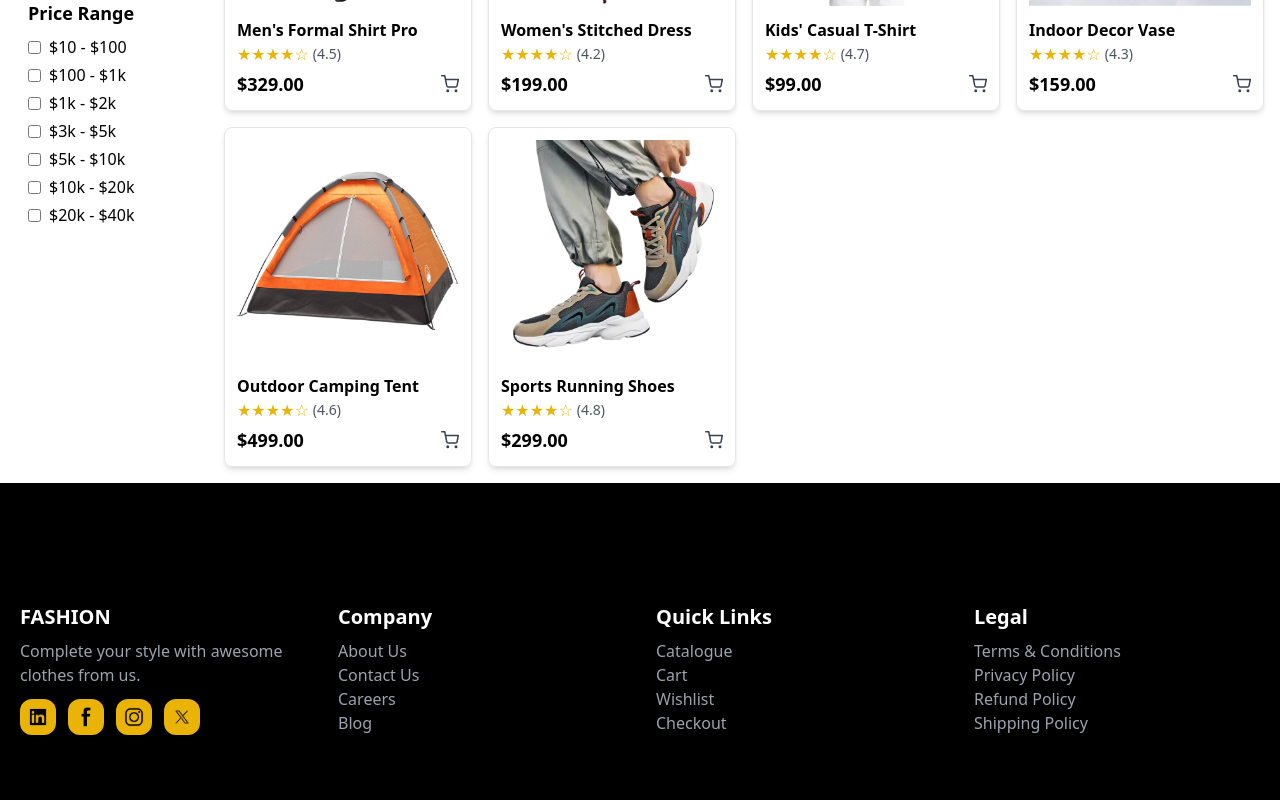
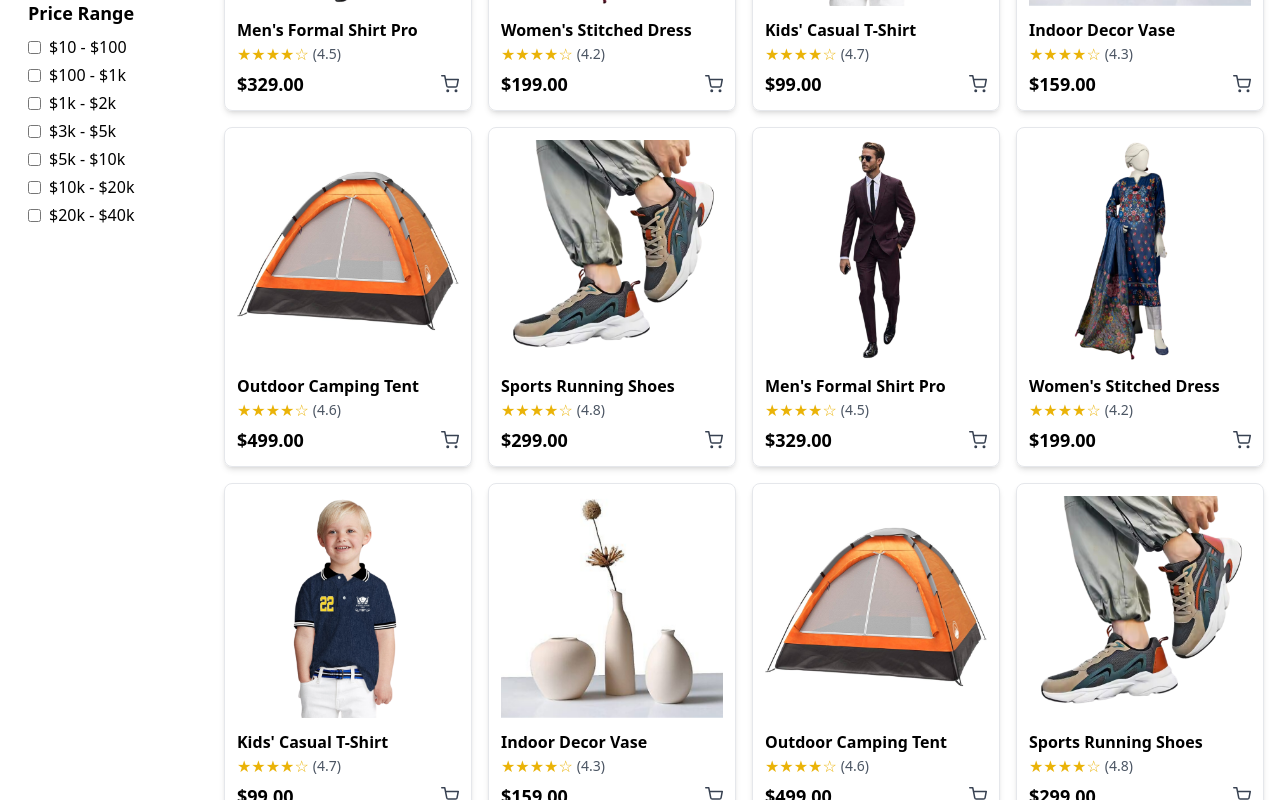
Before and after one commit to MYousuf-Codes/full-stack-nextjs-ecommerce, a Next.js app: page /catalogue in a window 1280 px wide. Shown: the part 340-1140 px from the top of the page. Built offline with nearby package versions, Linux system fonts and the light colour scheme.

Commit message:
Update catalogueProducts.ts

```diff
--- a/src/Data/catalogueProducts.ts
+++ b/src/Data/catalogueProducts.ts
@@ -122,4 +122,242 @@ export const products: Product[] = [
     reviewsCount: 1234,
     tags: ["sportswear", "shoes", "running"],
   },
+  {
+    slug: "mens-formal-shirt-pro",
+    name: "Men's Formal Shirt Pro",
+    description: "Elegant formal shirts crafted for office wear and formal gatherings.",
+    price: 329.0,
+    discountPrice: 279.0,
+    availability: true,
+    images: [
+      { src: "/catalogue/1.png", width: 200, height: 300, alt: "Men's Formal Shirt Pro - Front View" },
+      { src: "/catalogue/2.png", width: 200, height: 300, alt: "Men's Formal Shirt Pro - Side View" },
+      { src: "/catalogue/3.png", width: 200, height: 300, alt: "Men's Formal Shirt Pro - Back View" },
+    ],
+    category: "Mens",
+    rating: 4.5,
+    reviewsCount: 1470,
+    tags: ["formal", "office wear", "menswear"],
+  },
+  {
+    slug: "womens-stitched-dress-x1",
+    name: "Women's Stitched Dress",
+    description: "Beautifully stitched dresses designed for comfort and style.",
+    price: 199.0,
+    discountPrice: 169.0,
+    availability: false,
+    images: [
+      { src: "/catalogue/4.png", width: 200, height: 300, alt: "Women's Stitched Dress - Front View" },
+      { src: "/catalogue/5.png", width: 200, height: 300, alt: "Women's Stitched Dress - Side View" },
+      { src: "/catalogue/6.png", width: 200, height: 300, alt: "Women's Stitched Dress - Back View" },
+    ],
+    category: "Womens",
+    rating: 4.2,
+    reviewsCount: 1123,
+    tags: ["dresses", "womenswear", "stitched"],
+  },
+  {
+    slug: "kids-casual-t-shirt",
+    name: "Kids' Casual T-Shirt",
+    description: "Bright and colorful T-shirts perfect for daily wear.",
+    price: 99.0,
+    discountPrice: 79.0,
+    availability: true,
+    images: [
+      { src: "/catalogue/7.png", width: 200, height: 300, alt: "Kids' Casual T-Shirt - Front View" },
+      { src: "/catalogue/8.png", width: 200, height: 300, alt: "Kids' Casual T-Shirt - Side View" },
+      { src: "/catalogue/9.png", width: 200, height: 300, alt: "Kids' Casual T-Shirt - Back View" },
+    ],
+    category: "Kids",
+    rating: 4.7,
+    reviewsCount: 920,
+    tags: ["kids", "t-shirt", "casual wear"],
+  },
+  {
+    slug: "indoor-decor-vase",
+    name: "Indoor Decor Vase",
+    description: "Stylish vases to enhance your indoor spaces.",
+    price: 159.0,
+    discountPrice: 139.0,
+    availability: true,
+    images: [
+      { src: "/catalogue/10.png", width: 200, height: 300, alt: "Indoor Decor Vase - Ceramic Finish" },
+      { src: "/catalogue/11.png", width: 200, height: 300, alt: "Indoor Decor Vase - Modern Design" },
+      { src: "/catalogue/12.png", width: 200, height: 300, alt: "Indoor Decor Vase - Stylish Look" },
+    ],
+    category: "Indoor",
+    rating: 4.3,
+    reviewsCount: 670,
+    tags: ["vase", "decor", "indoor"],
+  },
+  {
+    slug: "outdoor-camping-tent",
+    name: "Outdoor Camping Tent",
+    description: "Durable and spacious tents for all your outdoor adventures.",
+    price: 499.0,
+    discountPrice: 459.0,
+    availability: true,
+    images: [
+      { src: "/catalogue/13.png", width: 200, height: 300, alt: "Outdoor Camping Tent - Full View" },
+      { src: "/catalogue/14.png", width: 200, height: 300, alt: "Outdoor Camping Tent - Packed View" },
+      { src: "/catalogue/15.png", width: 200, height: 300, alt: "Outdoor Camping Tent - Setup View" },
+    ],
+    category: "Outdoor",
+    rating: 4.6,
+    reviewsCount: 820,
+    tags: ["camping", "tent", "outdoor gear"],
+  },
+  {
+    slug: "sports-running-shoes",
+    name: "Sports Running Shoes",
+    description: "High-performance running shoes for athletes.",
+    price: 299.0,
+    discountPrice: 249.0,
+    availability: true,
+    images: [
+      { src: "/catalogue/16.png", width: 200, height: 300, alt: "Sports Running Shoes - Black Edition" },
+      { src: "/catalogue/17.png", width: 200, height: 300, alt: "Sports Running Shoes - Blue Edition" },
+      { src: "/catalogue/18.png", width: 200, height: 300, alt: "Sports Running Shoes - White Edition" },
+    ],
+    category: "Sports",
+    rating: 4.8,
+    reviewsCount: 1234,
+    tags: ["sportswear", "shoes", "running"],
+  },
+  {
+    slug: "mens-formal-shirt-pro",
+    name: "Men's Formal Shirt Pro",
+    description: "Elegant formal shirts crafted for office wear and formal gatherings.",
+    price: 329.0,
+    discountPrice: 279.0,
+    availability: true,
+    images: [
+      { src: "/catalogue/1.png", width: 200, height: 300, alt: "Men's Formal Shirt Pro - Front View" },
+      { src: "/catalogue/2.png", width: 200, height: 300, alt: "Men's Formal Shirt Pro - Side View" },
+      { src: "/catalogue/3.png", width: 200, height: 300, alt: "Men's Formal Shirt Pro - Back View" },
+    ],
+    category: "Mens",
+    rating: 4.5,
+    reviewsCount: 1470,
+    tags: ["formal", "office wear", "menswear"],
+  },
+  {
+    slug: "womens-stitched-dress-x1",
+    name: "Women's Stitched Dress",
+    description: "Beautifully stitched dresses designed for comfort and style.",
+    price: 199.0,
+    discountPrice: 169.0,
+    availability: false,
+    images: [
+      { src: "/catalogue/4.png", width: 200, height: 300, alt: "Women's Stitched Dress - Front View" },
+      { src: "/catalogue/5.png", width: 200, height: 300, alt: "Women's Stitched Dress - Side View" },
+      { src: "/catalogue/6.png", width: 200, height: 300, alt: "Women's Stitched Dress - Back View" },
+    ],
+    category: "Womens",
+    rating: 4.2,
+    reviewsCount: 1123,
+    tags: ["dresses", "womenswear", "stitched"],
+  },
+  {
+    slug: "kids-casual-t-shirt",
+    name: "Kids' Casual T-Shirt",
+    description: "Bright and colorful T-shirts perfect for daily wear.",
+    price: 99.0,
+    discountPrice: 79.0,
+    availability: true,
+    images: [
+      { src: "/catalogue/7.png", width: 200, height: 300, alt: "Kids' Casual T-Shirt - Front View" },
+      { src: "/catalogue/8.png", width: 200, height: 300, alt: "Kids' Casual T-Shirt - Side View" },
+      { src: "/catalogue/9.png", width: 200, height: 300, alt: "Kids' Casual T-Shirt - Back View" },
+    ],
+    category: "Kids",
+    rating: 4.7,
+    reviewsCount: 920,
+    tags: ["kids", "t-shirt", "casual wear"],
+  },
+  {
+    slug: "indoor-decor-vase",
+    name: "Indoor Decor Vase",
+    description: "Stylish vases to enhance your indoor spaces.",
+    price: 159.0,
+    discountPrice: 139.0,
+    availability: true,
+    images: [
+      { src: "/catalogue/10.png", width: 200, height: 300, alt: "Indoor Decor Vase - Ceramic Finish" },
+      { src: "/catalogue/11.png", width: 200, height: 300, alt: "Indoor Decor Vase - Modern Design" },
+      { src: "/catalogue/12.png", width: 200, height: 300, alt: "Indoor Decor Vase - Stylish Look" },
+    ],
+    category: "Indoor",
+    rating: 4.3,
+    reviewsCount: 670,
+    tags: ["vase", "decor", "indoor"],
+  },
+  {
+    slug: "outdoor-camping-tent",
+    name: "Outdoor Camping Tent",
+    description: "Durable and spacious tents for all your outdoor adventures.",
+    price: 499.0,
+    discountPrice: 459.0,
+    availability: true,
+    images: [
+      { src: "/catalogue/13.png", width: 200, height: 300, alt: "Outdoor Camping Tent - Full View" },
+      { src: "/catalogue/14.png", width: 200, height: 300, alt: "Outdoor Camping Tent - Packed View" },
+      { src: "/catalogue/15.png", width: 200, height: 300, alt: "Outdoor Camping Tent - Setup View" },
+    ],
+    category: "Outdoor",
+    rating: 4.6,
+    reviewsCount: 820,
+    tags: ["camping", "tent", "outdoor gear"],
+  },
+  {
+    slug: "sports-running-shoes",
+    name: "Sports Running Shoes",
+    description: "High-performance running shoes for athletes.",
+    price: 299.0,
+    discountPrice: 249.0,
+    availability: true,
+    images: [
+      { src: "/catalogue/16.png", width: 200, height: 300, alt: "Sports Running Shoes - Black Edition" },
+      { src: "/catalogue/17.png", width: 200, height: 300, alt: "Sports Running Shoes - Blue Edition" },
+      { src: "/catalogue/18.png", width: 200, height: 300, alt: "Sports Running Shoes - White Edition" },
+    ],
+    category: "Sports",
+    rating: 4.8,
+    reviewsCount: 1234,
+    tags: ["sportswear", "shoes", "running"],
+  },
+  {
+    slug: "mens-formal-shirt-pro",
+    name: "Men's Formal Shirt Pro",
+    description: "Elegant formal shirts crafted for office wear and formal gatherings.",
+    price: 329.0,
+    discountPrice: 279.0,
+    availability: true,
+    images: [
+      { src: "/catalogue/1.png", width: 200, height: 300, alt: "Men's Formal Shirt Pro - Front View" },
+      { src: "/catalogue/2.png", width: 200, height: 300, alt: "Men's Formal Shirt Pro - Side View" },
+      { src: "/catalogue/3.png", width: 200, height: 300, alt: "Men's Formal Shirt Pro - Back View" },
+    ],
+    category: "Mens",
+    rating: 4.5,
+    reviewsCount: 1470,
+    tags: ["formal", "office wear", "menswear"],
+  },
+  {
+    slug: "womens-stitched-dress-x1",
+    name: "Women's Stitched Dress",
+    description: "Beautifully stitched dresses designed for comfort and style.",
+    price: 199.0,
+    discountPrice: 169.0,
+    availability: false,
+    images: [
+      { src: "/catalogue/4.png", width: 200, height: 300, alt: "Women's Stitched Dress - Front View" },
+      { src: "/catalogue/5.png", width: 200, height: 300, alt: "Women's Stitched Dress - Side View" },
+      { src: "/catalogue/6.png", width: 200, height: 300, alt: "Women's Stitched Dress - Back View" },
+    ],
+    category: "Womens",
+    rating: 4.2,
+    reviewsCount: 1123,
+    tags: ["dresses", "womenswear", "stitched"],
+  },
 ];
```
